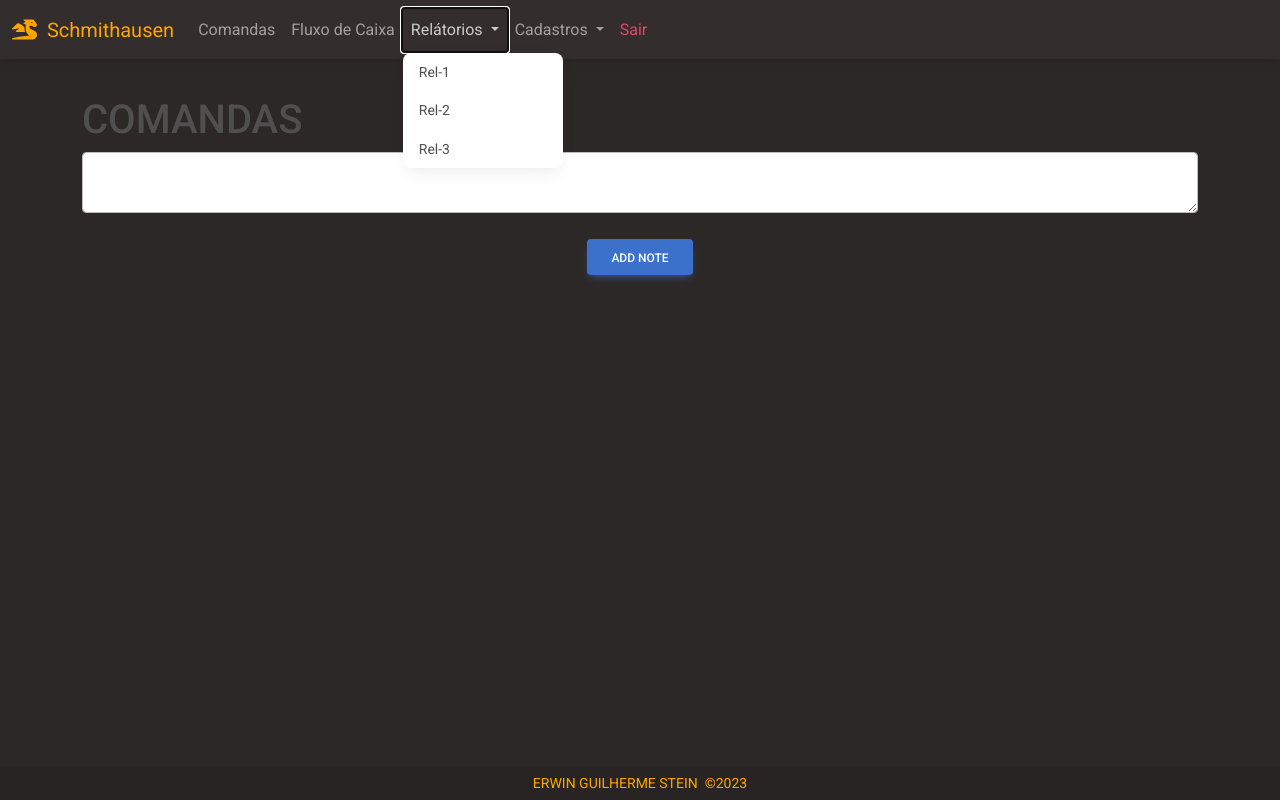
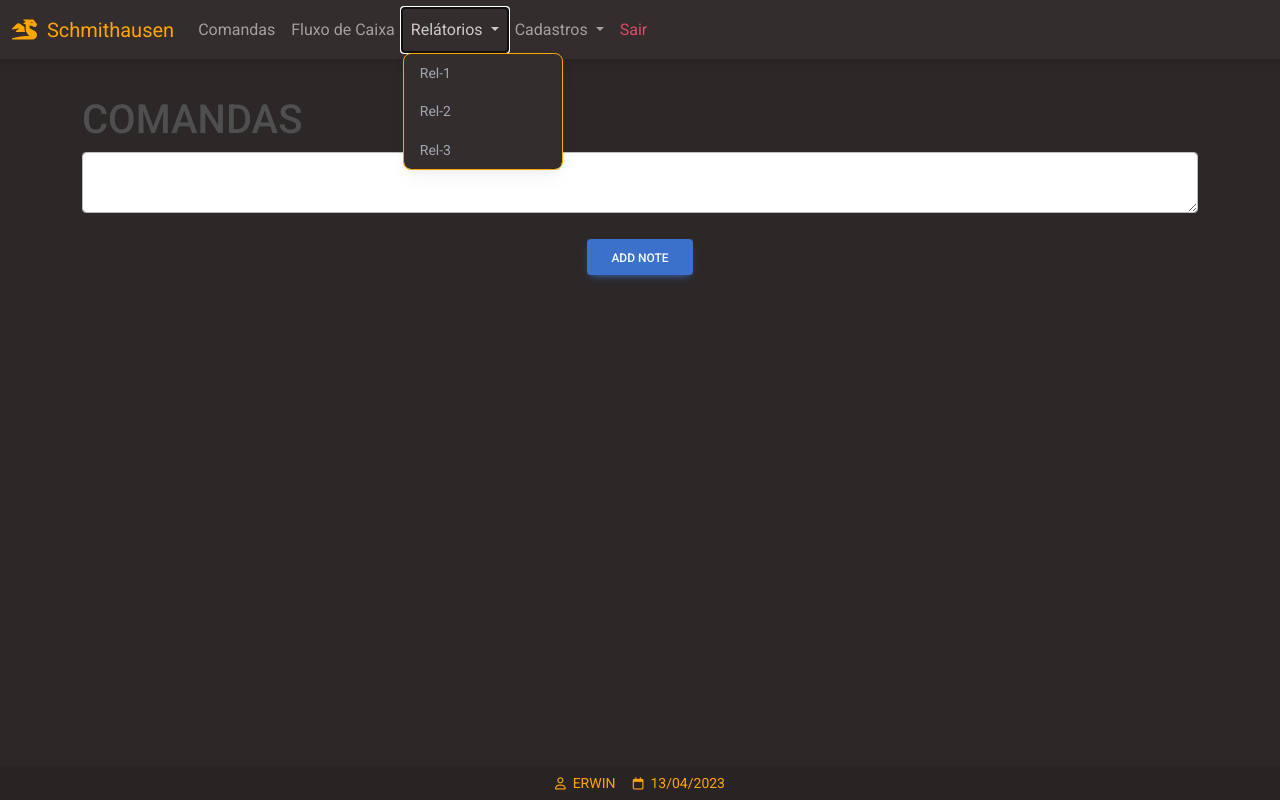
Before and after one commit to erwin-hc/material-schmithausen, a Flask app: page /comandas in a window 1280 px wide, after a click on "Relátorios". Run offline with Flask 3, Linux system fonts and the light colour scheme; a user stored in the database is signed in; data that the repository does not hold is empty.

Commit message:
27/04/23 - 16:45

```diff
--- a/website/static/css/base.css
+++ b/website/static/css/base.css
@@ -57,3 +57,20 @@
 .dark-ligth {
   background-color: var(--color-dark-ligth);
 }
+
+.my-dropdown-menu {
+  background-color: var(--color-dark);
+  border: 1px solid var(--color-orange);
+}
+.my-dropdown-menu a {
+  color: var(--color-secondary);
+}
+
+.my-dropdown-menu li :hover {
+  background-color: rgba(255,165,0,0.1);
+  color: var(--color-orange)
+}
+
+.my-navbar li :hover {
+  color: var(--color-orange)
+}
--- a/website/templates/base.html
+++ b/website/templates/base.html
@@ -36,7 +36,7 @@
     </button>
     <!-- Collapsible wrapper -->
     <div class="collapse navbar-collapse" id="navbarSupportedContent">
-      <ul class="navbar-nav me-auto mb-2 mb-lg-0">
+      <ul class="navbar-nav me-auto mb-2 mb-lg-0 my-navbar">
         <!-- Link -->
         <li class="nav-item">
           <a class="nav-link" href="/comandas">Comandas</a>
@@ -50,7 +50,7 @@
             Relátorios
           </a>
           <!-- Dropdown menu -->
-          <ul class="dropdown-menu" aria-labelledby="navbarDropdown">
+          <ul class="dropdown-menu my-dropdown-menu" aria-labelledby="navbarDropdown">
             <li>
               <a class="dropdown-item" href="#">Rel-1</a>
             </li>
@@ -68,7 +68,7 @@
             Cadastros
           </a>
           <!-- Dropdown Cadastros -->
-          <ul class="dropdown-menu" aria-labelledby="navbarDropdown">
+          <ul class="dropdown-menu my-dropdown-menu" aria-labelledby="navbarDropdown">
             <li>
               <a class="dropdown-item" href="#">Produtos</a>
             </li>
@@ -76,7 +76,7 @@
               <a class="dropdown-item" href="#">Clientes</a>
             </li>
             <li>
-              <a class="dropdown-item" href="#">Usuários</a>
+              <a class="dropdown-item" href="/usuarios">Usuários</a>
             </li>
           </ul>
             <li class="nav-item">
@@ -104,7 +104,12 @@
 <!-- Footer -->
 <footer class="bg-dark text-center text-white fixed-bottom">
   <div class="text-center p-1" style="background-color: rgba(0, 0, 0, 0.2)">
-    <small style="color:orange;">ERWIN GUILHERME STEIN&nbsp;&nbsp;©2023</small>
+   <small style="color:orange;">
+   {% block titlefooter %}
+     <span style="color:#DC4C64">&lt;</span> ERWIN GUILHERME STEIN <span style="color:#DC4C64"> /></span>&nbsp;&nbsp;©2023
+   {% endblock %}
+   </small>
+
   </div>
 </footer>
 </div>
--- a/website/templates/comandas.html
+++ b/website/templates/comandas.html
@@ -21,4 +21,12 @@
     <button type="submit" class="btn btn-primary">Add Note</button>
   </div>
 </form>
+
 {% endblock %}
+{% block titlefooter %}
+<i class="fa-regular fa-user fa-sm"></i>
+&nbsp;{{ user.first_name | upper }}
+&nbsp;&nbsp;&nbsp;
+<i class="fa-regular fa-calendar fa-sm"> </i>
+&nbsp;{{ data.strftime('%d/%m/%Y') }}
+{% endblock %}
--- a/website/templates/entrar.html
+++ b/website/templates/entrar.html
@@ -21,7 +21,7 @@ novalidate
 <!-- INPUT EMAIL -->
 <!-- *********************************************************** -->
 <div class="form-outline mb-5">
-{{ form.email(class='myInputs', placeholder= form.email.label.text, style='text-transform:lowercase') }}
+{{ form.email(class='myInputs', placeholder= form.email.label.text) }}
 <!-- ERROS -->
 {% if form.email.errors %}
 {% for e in form.email.errors %}
@@ -48,7 +48,7 @@ novalidate
 <!-- *********************************************************** -->
 <!-- BOTAO ENTRAR -->
 <!-- *********************************************************** -->
-<button class="btn btn-outline-light " type="submit">Entrar</button>
+<button class="btn btn-lg btn-outline-light " type="submit">Entrar</button>
 </form>
 <!-- *********************************************************** -->
 <!-- FLASH MESSAGES -->
--- a/website/views.py
+++ b/website/views.py
@@ -1,8 +1,15 @@
 from flask import Blueprint, render_template, request, flash, jsonify
 from flask_login import login_required, current_user
 from .models import Note
+from .models import User
 from . import db
 import json
+import datetime
+# ***********************************************************************************************
+# DATA ATUAL
+# ***********************************************************************************************
+data = x = datetime.datetime.now().date()
+# ***********************************************************************************************
 
 views = Blueprint('views', __name__)
 # ***********************************************************************************************
@@ -11,17 +18,7 @@ views = Blueprint('views', __name__)
 @views.route('/comandas', methods=['GET', 'POST'])
 @login_required
 def comandas():
-    return render_template("comandas.html", user=current_user)
-    # if request.method == 'POST':
-    #     note = request.form.get('note')#Gets the note from the HTML
-
-    #     if len(note) < 1:
-    #         flash('Note is too short!', category='error')
-    #     else:
-    #         new_note = Note(data=note, user_id=current_user.id)  #providing the schema for the note
-    #         db.session.add(new_note) #adding the note to the database
-    #         db.session.commit()
-    #         flash('Note added!', category='success')
+    return render_template("comandas.html", user=current_user, data=data)
 # ***********************************************************************************************
 # DELETE NOTE
 # ***********************************************************************************************
@@ -37,3 +34,14 @@ def delete_note():
 
     return jsonify({})
 # ***********************************************************************************************
+#  USUARIOS
+# ***********************************************************************************************
+@views.route('/usuarios', methods=['GET','POST'])
+@login_required
+def usuarios():
+    users = []
+    rows = User.query.all()
+    for r in rows:
+        users.append(r)
+
+    return render_template("usuarios.html", user=current_user, data=data, users=users)
```
Also changed, not shown: website/templates/login.html (deleted, +0 -30 lines), website/templates/usuarios.html (added, +15 -0 lines).
